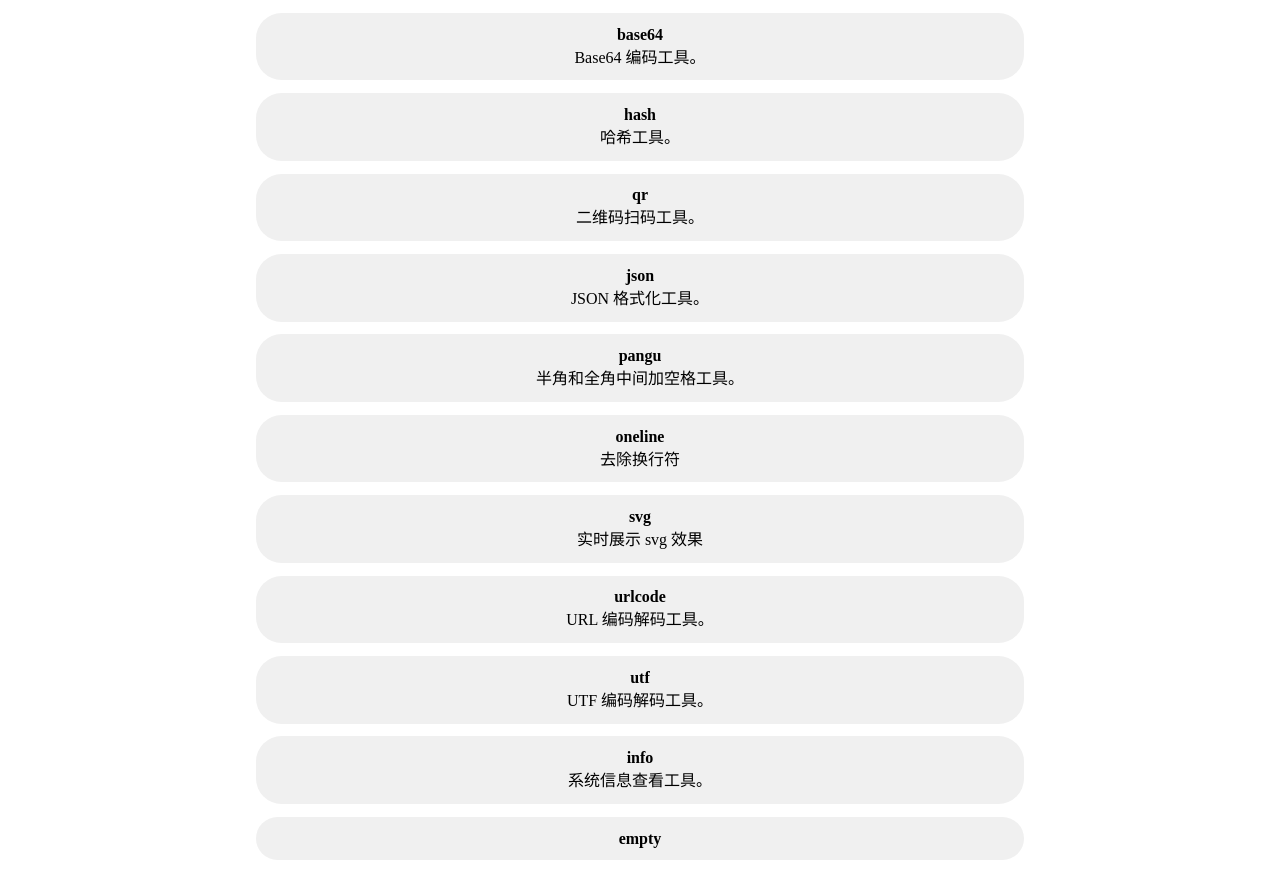
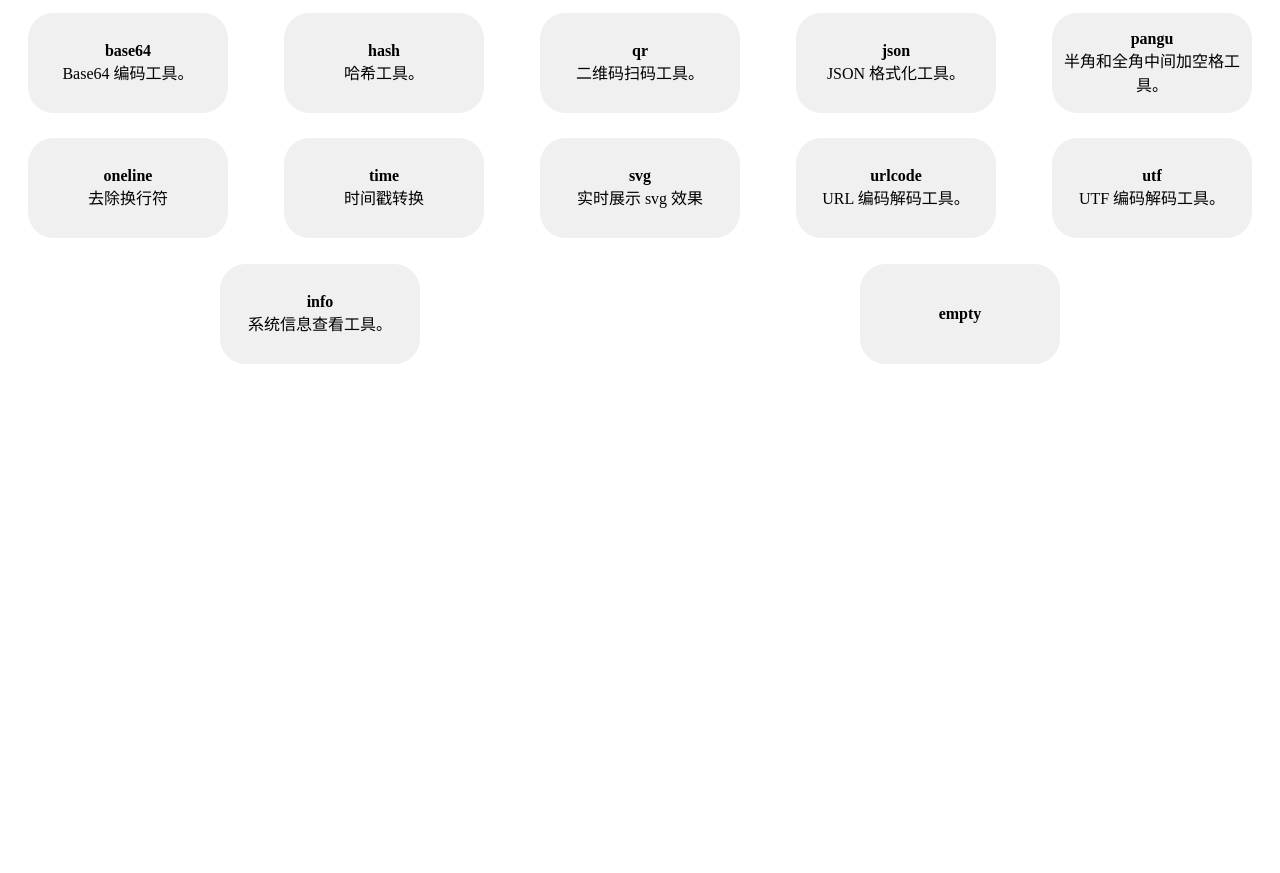
Before and after one commit to hatrd/hatrd.github.io, a plain HTML site: page index.html in a window 1280 px wide. After the commit the page ends 800 px from the top, so only its background shows below. Drawn offline with Linux system fonts and the light colour scheme.

Commit message:
time, index style

```diff
--- a/index.html
+++ b/index.html
@@ -6,6 +6,11 @@
   <style>
     body {
       margin: 0 auto;
+      align-items: center;
+      justify-content: space-around;
+      display: flex;
+      flex-wrap: wrap;
+
     }
     h1 {
         margin: 0;
@@ -19,15 +24,17 @@
       border-radius: 2vw;
       margin-top: 1vw;
       margin-bottom: 1vw;
-      margin-left: 20%;
-      margin-right: 20%;
-      padding-top: 1vw;
-      padding-bottom: 1vw;
-
+      margin-left: 1vw;
+      margin-right: 1vw;
+      width: 200px;
+      height: 100px;
       cursor: pointer;
       text-align: center;
       align-items: center;
       transition: transform 0.5s ease, background-color 0.5s ease;
+      display: flex;
+      justify-content: center;
+      flex-direction: column;
     }
     .tool-box:hover {
       background: linear-gradient(45deg, #66ccff, #39C5BB );
@@ -65,6 +72,10 @@
     <h1>oneline</h1>
     <p>去除换行符</p>
   </div>
+  <div class="tool-box" onclick="window.location.href='time/index.html'">
+    <h1>time</h1>
+    <p>时间戳转换</p>
+  </div>
   <div class="tool-box" onclick="window.location.href='svg/index.html'">
     <h1>svg</h1>
     <p>实时展示 svg 效果</p>
```
Also changed, not shown: time/index.html (added, +62 -0 lines).
